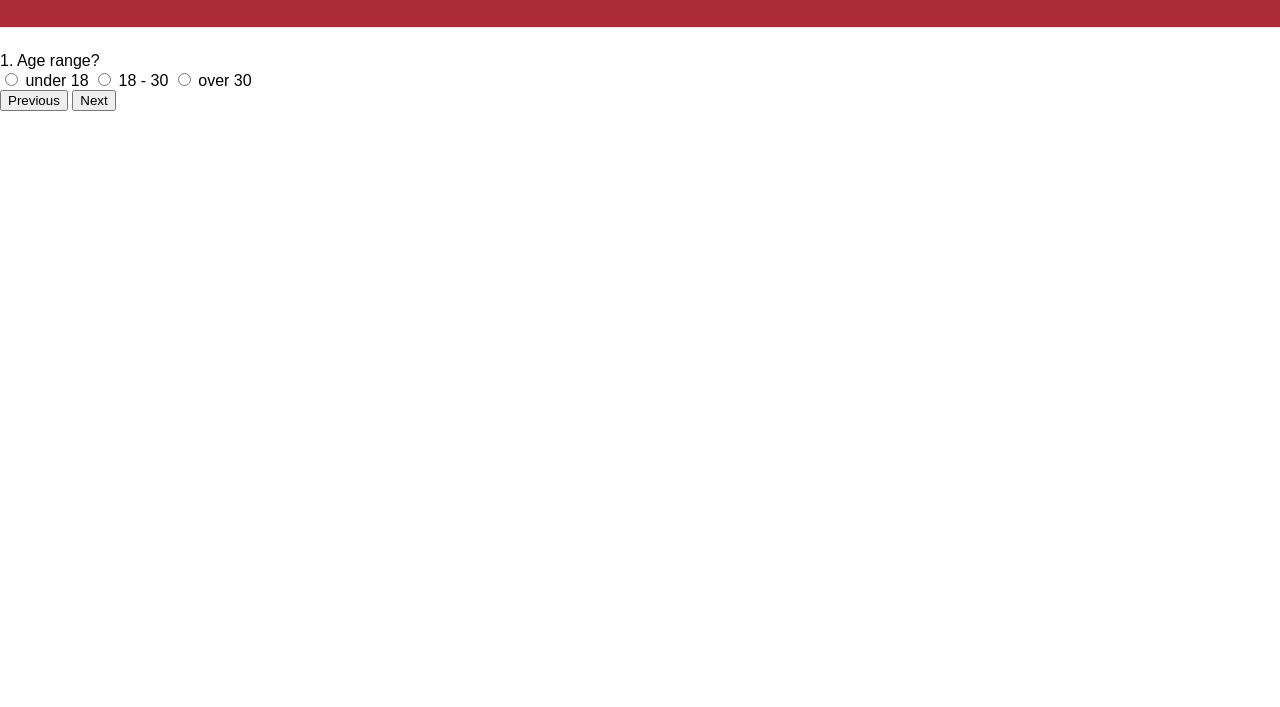
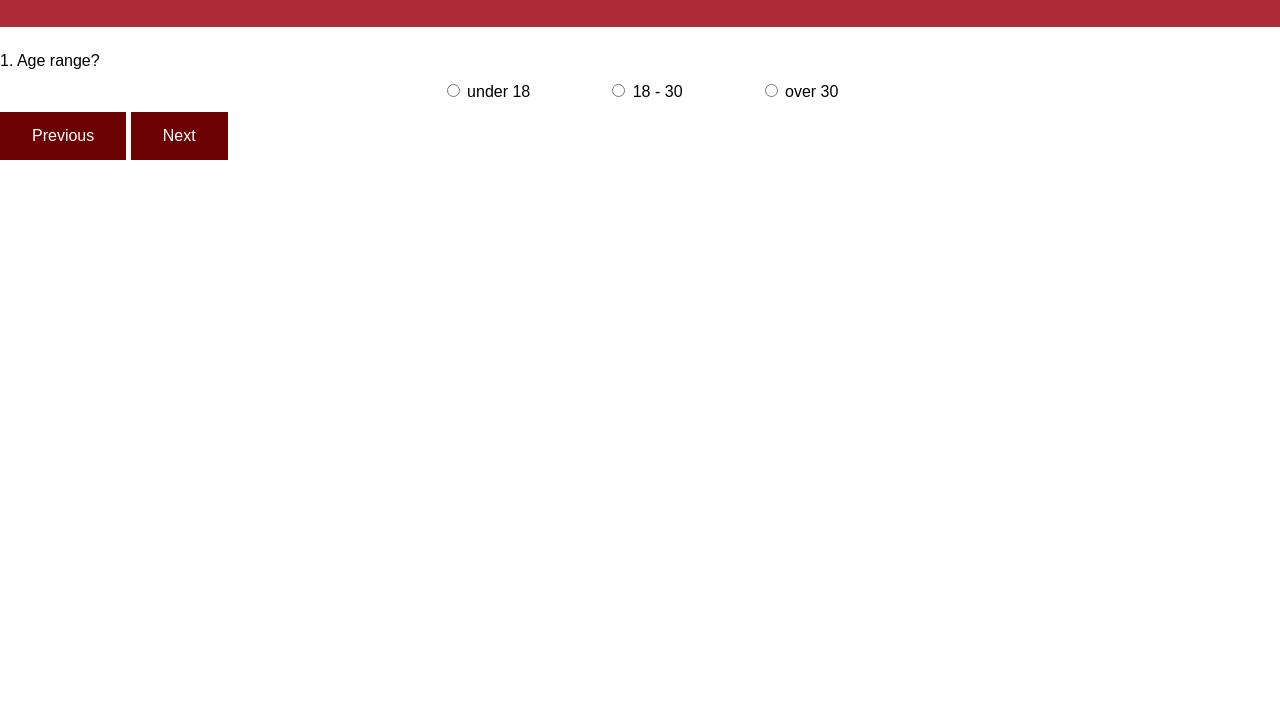
Before and after one commit to Tdonnelly20/Hack-WPI2022, a plain HTML site: page index2.html in a window 1280 px wide. Shown: the part 93-800 px from the top of the page. Drawn offline with Linux system fonts and the light colour scheme; files whose address does not match are found by name.

Commit message:
Centering radio buttons

```diff
--- a/index2.html
+++ b/index2.html
@@ -1,7 +1,7 @@
 <head>
     <title>Find a Club</title>
     <link href="https://fonts.googleapis.com/css?family=Roboto" rel="stylesheet">
-    <link rel="stylesheet" type="text/css" href="C:\Users\tedon\OneDrive\Desktop\New folder\style2.css">
+    <link rel="stylesheet" type="text/css" href="style2.css">
 </head>
 
 <body>
@@ -10,18 +10,22 @@
       </div>
     <div class="quiz-container">
         <div id="question" class="question"></div>
-        <label class="option">
+        <table class="radio-buttons" style="margin-left:auto; margin-right:auto;">
+          <tr>
+        <td><label class="option">
             <input type="radio" name="option" value="1" />
             <span class="option1"></span>
-        </label>
-        <label class="option">
+        </label></td>
+        <td><label class="option">
             <input type="radio" name="option" value="2" />
             <span class="option2"></span>
-        </label>
-        <label class="option">
+        </label></td>
+        <td><label class="option">
             <input type="radio" name="option" value="3" />
             <span class="option3"></span>
-        </label>
+        </label></td>
+        </tr>
+        </table>
         <!-- Buttons -->
         <div class="controls">
             <button class="previous">Previous</button>
@@ -33,9 +37,6 @@
 
     </div>
 
-    <script
-
-
-         type='text/javascript' src='script.js'></script>
+    <script type='text/javascript' src='script.js'></script>
 
 </body>
--- a/style2.css
+++ b/style2.css
@@ -7,6 +7,12 @@ h1, h2, h3, h4, h5, h6{
 body {
 margin: 0;
 font-family: Arial, Helvetica, sans-serif;
+}
+
+.radio-buttons {
+  border-spacing: 75px 10px;
+  margin: justify;
+  /*padding: 100px 100px 100px 100px;*/
 }
 
 .header {
@@ -59,20 +65,34 @@ float: right;
       float: none;
     }
 }
+
 .main-container{
     background-color: rgb(173, 173, 173);
     text-align:center;
     height:100%;
 }
+
 .container text-center{
     overflow: hidden;
     background-color: rgb(107, 1, 1);
     padding: 20px 10px;
     width:100%;
 }
+
 .btn-submit{
     background-color: #ac2b37;
 }
 .btn-submit:hover{
     background-color: #8f2934;
 }
+
+button {
+  background-color: #6B0101;
+  border: none;
+  color: white;
+  padding: 15px 32px;
+  text-align: center;
+  text-decoration: none;
+  display: inline-block;
+  font-size: 16px;
+}
```
Lines whose indentation alone changed are shown as unchanged.
